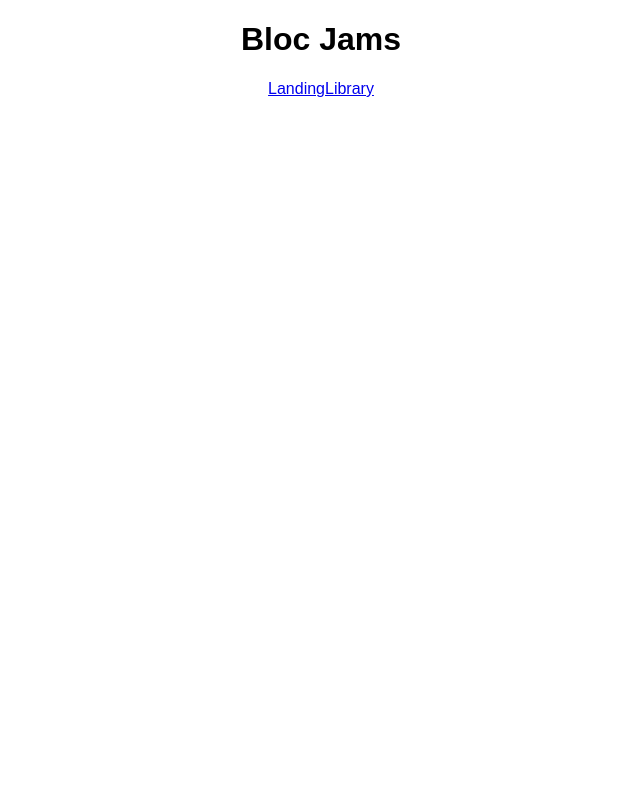
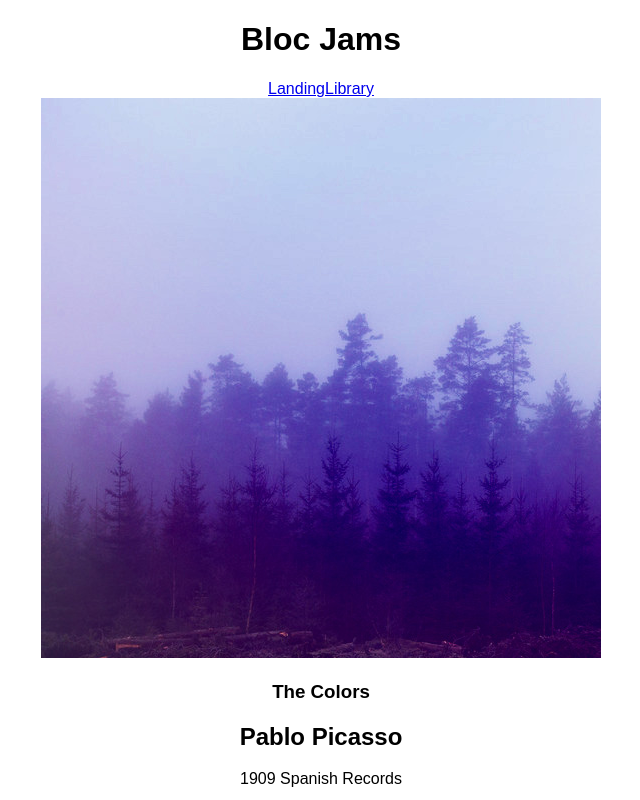
Before and after one commit to ctrachte/Music-Player-PWA, a React (Create React App) app: page /album/the-colors in a window 1280 px wide. Shown: the whole page, without its empty margins (319-959 px from the left). Built offline with nearby package versions, Linux system fonts and the light colour scheme.

Commit message:
add reference to props in Album.js HTML

```diff
--- a/src/components/Album.js
+++ b/src/components/Album.js
@@ -17,11 +17,11 @@
     return (
       <section className="album">
         <section id="album-info">
-          <img id="album-cover-art" />
+          <img id="album-cover-art" src={this.state.album.albumCover} />
           <div className="album-details">
-            <h1 id="album-title"></h1>
-            <h2 className="artist"></h2>
-            <div id="release-info"></div>
+            <h1 id="album-title">{this.state.album.title}</h1>
+            <h2 className="artist">{this.state.album.artist}</h2>
+            <div id="release-info">{this.state.album.releaseInfo}</div>
           </div>
         </section>
       </section>
```
